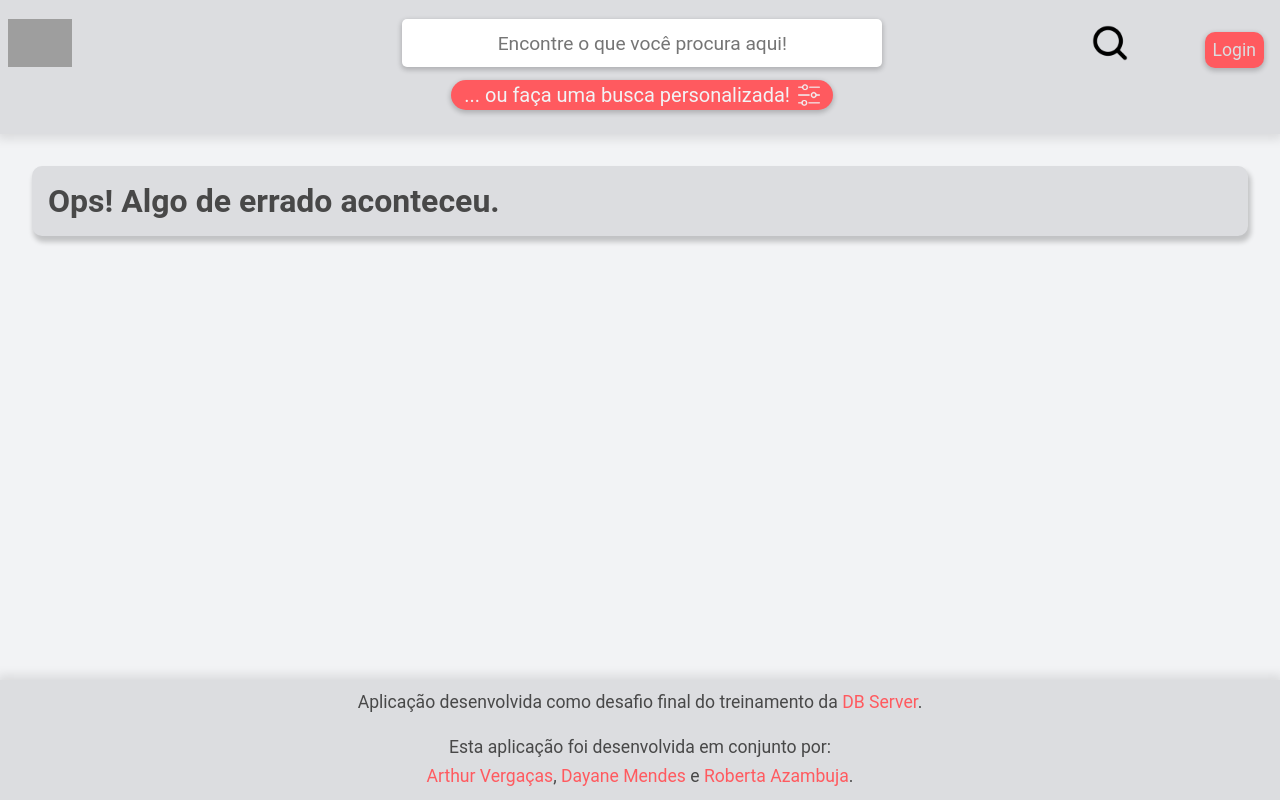
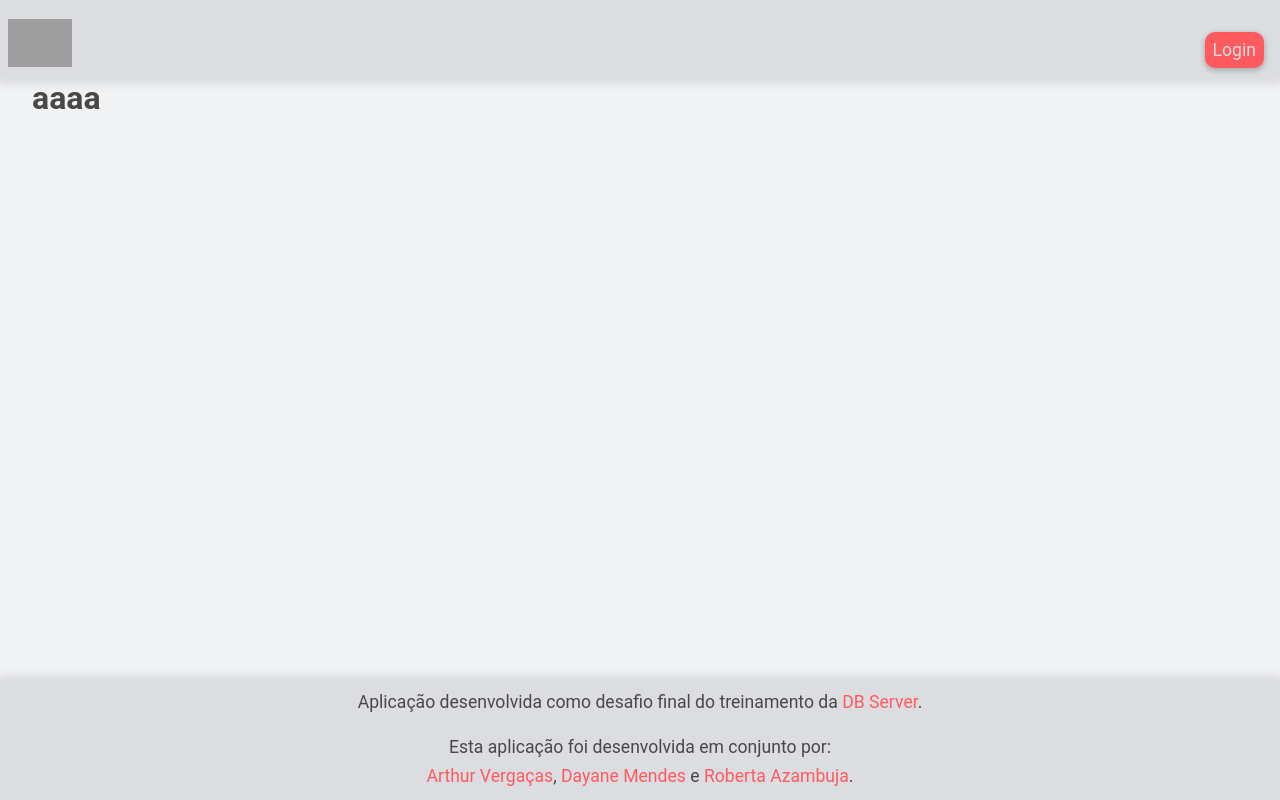
Before and after one commit to DayMendes/airbnb-clone-frontend-, a React (Create React App) app: page /login in a window 1280 px wide. Built offline with nearby package versions, Linux system fonts and the light colour scheme; no server answers; grey boxes are pictures that could not be loaded.

Commit message:
Add login page and prevent search box from appearing when not needed

```diff
--- a/src/AppContext.tsx
+++ b/src/AppContext.tsx
@@ -9,6 +9,9 @@ interface AppContextData {
 
   deveBuscar: boolean;
   setDeveBuscar: (booleano: boolean) => void;
+
+  mostarCaixaDeBusca: boolean;
+  setMostarCaixaDeBusca: (booleano: boolean) => void;
 }
 
 interface ObjetoBuscaFiltro {
@@ -29,6 +32,7 @@ export function AppContextProvider(props: { children: ReactNode }) {
     capacidade: "",
   });
   const [deveBuscar, setDeveBuscar] = useState(true);
+  const [mostarCaixaDeBusca, setMostarCaixaDeBusca] = useState(true);
 
   const data = {
     stringBusca,
@@ -37,6 +41,8 @@ export function AppContextProvider(props: { children: ReactNode }) {
     setObjetoBuscaFiltro,
     deveBuscar,
     setDeveBuscar,
+    mostarCaixaDeBusca,
+    setMostarCaixaDeBusca,
   };
   return <AppContext.Provider value={data}>{props.children}</AppContext.Provider>;
 }
--- a/src/components/Navbar.tsx
+++ b/src/components/Navbar.tsx
@@ -9,13 +9,14 @@ import { useContext } from "react";
 import SelecaoFiltro from "./SelecaoFiltro";
 
 export default function Navbar() {
-    const { stringBusca, setStringBusca, setDeveBuscar } = useContext(AppContext);
+  const { stringBusca, setStringBusca, setDeveBuscar, mostarCaixaDeBusca } = useContext(AppContext);
 
   return (
     <nav className={styles.navbar}>
       <Link to="/">
         <img src={logo} alt="Logo Airbnb" />
       </Link>
+      {mostarCaixaDeBusca && (
         <form
           onSubmit={(event) => {
             event.preventDefault();
@@ -53,7 +54,9 @@ export default function Navbar() {
             <img src={searchIcon} alt="Lupa de pesquisa" />
           </button>
         </form>
-            <button>Login</button>
+      )}
+
+      <Link to="/login">Login</Link>
     </nav>
   );
 }
--- a/src/index.tsx
+++ b/src/index.tsx
@@ -9,6 +9,7 @@ import DetalhesAcomodacao from "./pages/DetalhesAcomodacao";
 import ListagemAcomodacoes from "./pages/ListagemAcomodacoes";
 import PaginaNaoEncontrada from "./pages/PaginaNaoEncontrada";
 import CadastroAcomodacoes from "./pages/CadastroAcomodacoes";
+import LoginPage from "./pages/LoginPage";
 
 ReactDOM.render(
   <React.StrictMode>
@@ -19,11 +20,12 @@ ReactDOM.render(
             <Route index element={<ListagemAcomodacoes />} />
             <Route path="/:accommodationId" element={<DetalhesAcomodacao />} />
             <Route path="/acomodacoes" element={<CadastroAcomodacoes />} />
+            <Route path="/login" element={<LoginPage />} />
             <Route path="*" element={<PaginaNaoEncontrada />} />
           </Route>
         </Routes>
       </BrowserRouter>
     </AppContextProvider>
   </React.StrictMode>,
-  document.getElementById("root"),
+  document.getElementById("root")
 );
--- a/src/pages/DetalhesAcomodacao.tsx
+++ b/src/pages/DetalhesAcomodacao.tsx
@@ -1,5 +1,5 @@
 import axios, { AxiosResponse } from "axios";
-import { useEffect, useState } from "react";
+import { useContext, useEffect, useState } from "react";
 import { useParams } from "react-router-dom";
 import { Acomodacao } from "../util/interfaces";
 
@@ -10,14 +10,19 @@ import pt from "date-fns/locale/pt-BR";
 import "react-datepicker/dist/react-datepicker.css";
 
 import styles from "../styles/pages/detalhesAcomodacao.module.css";
+import { AppContext } from "../AppContext";
 
 export default function DetalhesAcomodacao() {
   registerLocale("pt-BR", pt);
+
+  const { setMostarCaixaDeBusca } = useContext(AppContext);
 
   const urlParams: { accommodationId: string | undefined } = useParams();
   const [acomodacao, setAcomodacao] = useState<Acomodacao | null>();
   const [dataInicio, setDataInicio] = useState<Date>(new Date());
   const [dataTermino, setDataTermino] = useState<Date>(new Date());
+
+  useEffect(() => setMostarCaixaDeBusca(false), []); // garantir que a caixa de busca não será mostrada
 
   useEffect(() => {
     let id = urlParams.accommodationId;
--- a/src/pages/ListagemAcomodacoes.tsx
+++ b/src/pages/ListagemAcomodacoes.tsx
@@ -10,9 +10,11 @@ import AcomodacaoCard from "../components/AcomodacaoCard";
 import styles from "../styles/pages/listagemAcomodacoes.module.css";
 
 export default function ListagemAcomodacoes() {
-  const { stringBusca, objetoBuscaFiltro, deveBuscar, setDeveBuscar } = useContext(AppContext);
+  const { stringBusca, objetoBuscaFiltro, deveBuscar, setDeveBuscar, setMostarCaixaDeBusca } = useContext(AppContext);
   const [primeiroRender, setPrimeiroRender] = useState(true); // para pesquisar quando a pagina é carregada
   const [acomodacoes, setAcomodacoes] = useState<Acomodacao[] | []>([]);
+
+  useEffect(() => setMostarCaixaDeBusca(true), []); // garantir que a caixa de busca será mostrada
 
   useEffect(() => {
     const apiUrl = process.env.REACT_APP_API_URL;
--- /dev/null
+++ b/src/pages/LoginPage.tsx
@@ -0,0 +1,11 @@
+import { useContext, useEffect } from "react";
+import { AppContext } from "../AppContext";
+import styles from "../styles/pages/loginPage.module.css";
+
+export default function LoginPage() {
+  const { setMostarCaixaDeBusca } = useContext(AppContext);
+
+  useEffect(() => setMostarCaixaDeBusca(false), []); // garantir que a caixa de busca não será mostrada
+
+  return <h1>aaaa</h1>;
+}
--- a/src/styles/components/navbar.module.css
+++ b/src/styles/components/navbar.module.css
@@ -119,7 +119,7 @@
     brightness(121%) contrast(117%);
 }
 
-.navbar > button {
+.navbar > a:last-child {
   /* colocando o botão de login na esquerda */
   margin-left: auto;
   margin-right: 1rem;
@@ -141,6 +141,6 @@
   transition: all 0.2s;
 }
 
-.navbar > button:hover {
+.navbar > a:last-child:hover {
   background: #ff333a;
 }
```
Also changed, not shown: src/styles/pages/loginPage.module.css (added). Lines whose indentation alone changed are shown as unchanged.
